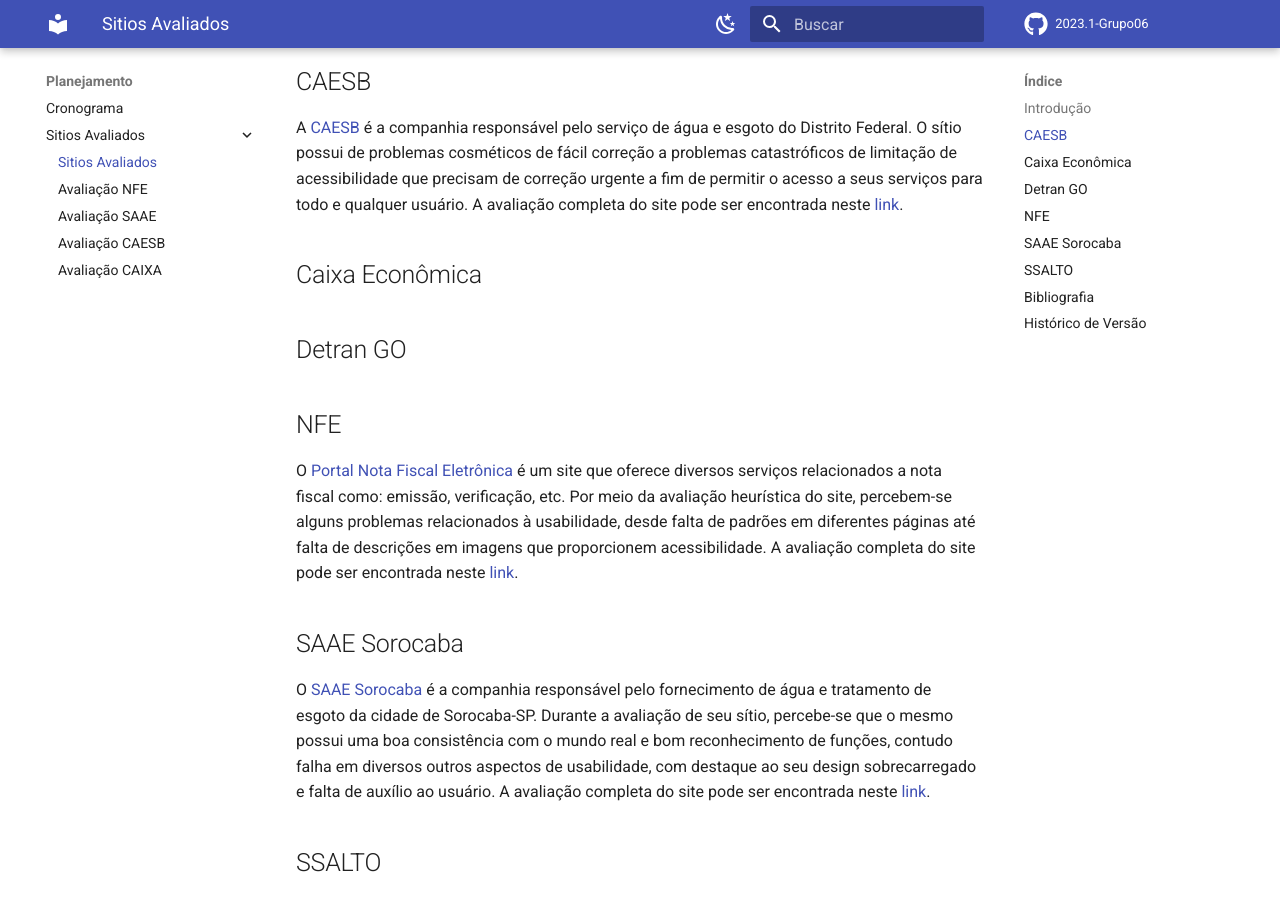
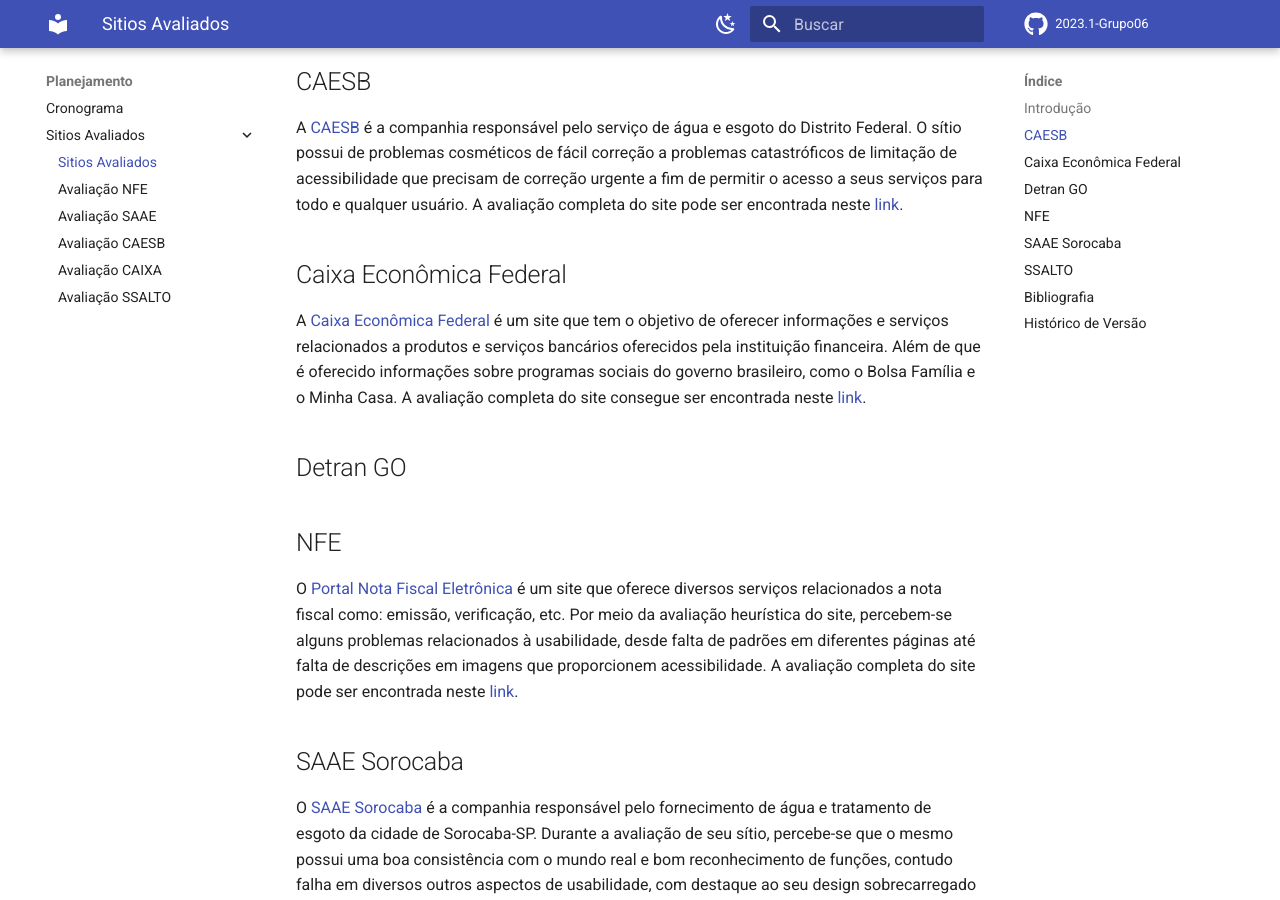
Before and after one commit to Interacao-Humano-Computador/2023.1-DetranGO, an MkDocs documentation site: the page built from docs/planejamento/sites_avaliados/sites_avaliados.md, in a window 1280 px wide and 900 px high, scrolled down 634 px. Built offline with MkDocs 1.6.1 and Material for MkDocs 9.7.7, drawn with Linux system fonts in a browser that asks for light colours; comment, search, counter and statistics services are not loaded.

Commit message:
Create: Finalizando avaliação CAIXA

```diff
--- a/docs/planejamento/sites_avaliados/sites_avaliados.md
+++ b/docs/planejamento/sites_avaliados/sites_avaliados.md
@@ -24,8 +24,9 @@
 ## CAESB
 A [CAESB](https://www.caesb.df.gov.br/) é a companhia responsável pelo serviço de água e esgoto do Distrito Federal. O sítio possui de problemas cosméticos de fácil correção a problemas catastróficos de limitação de acessibilidade que precisam de correção urgente a fim de permitir o acesso a seus serviços para todo e qualquer usuário. A avaliação completa do site pode ser encontrada neste [link](./avaliacao_CAESB.md).
 
-## Caixa Econômica
+## Caixa Econômica Federal
 
+A [Caixa Econômica Federal](https://www.caixa.gov.br/Paginas/home-caixa.aspx) é um site que tem o objetivo de oferecer informações e serviços relacionados a produtos e serviços bancários oferecidos pela instituição financeira. Além de que é oferecido informações sobre programas sociais do governo brasileiro, como o Bolsa Família e o Minha Casa. A avaliação completa do site consegue ser encontrada neste [link](./avaliacao_CAIXA.md).
 
 ## Detran GO
 
--- a/mkdocs.yml
+++ b/mkdocs.yml
@@ -38,6 +38,7 @@
         - Avaliação SAAE: planejamento/sites_avaliados/avaliacao_SAAE.md
         - Avaliação CAESB: planejamento/sites_avaliados/avaliacao_CAESB.md
         - Avaliação CAIXA: planejamento/sites_avaliados/avaliacao_CAIXA.md
+        - Avaliação SSALTO: planejamento/sites_avaliados/avaliacao_SSALTO.md
 
 markdown_extensions:
   - tables
```
